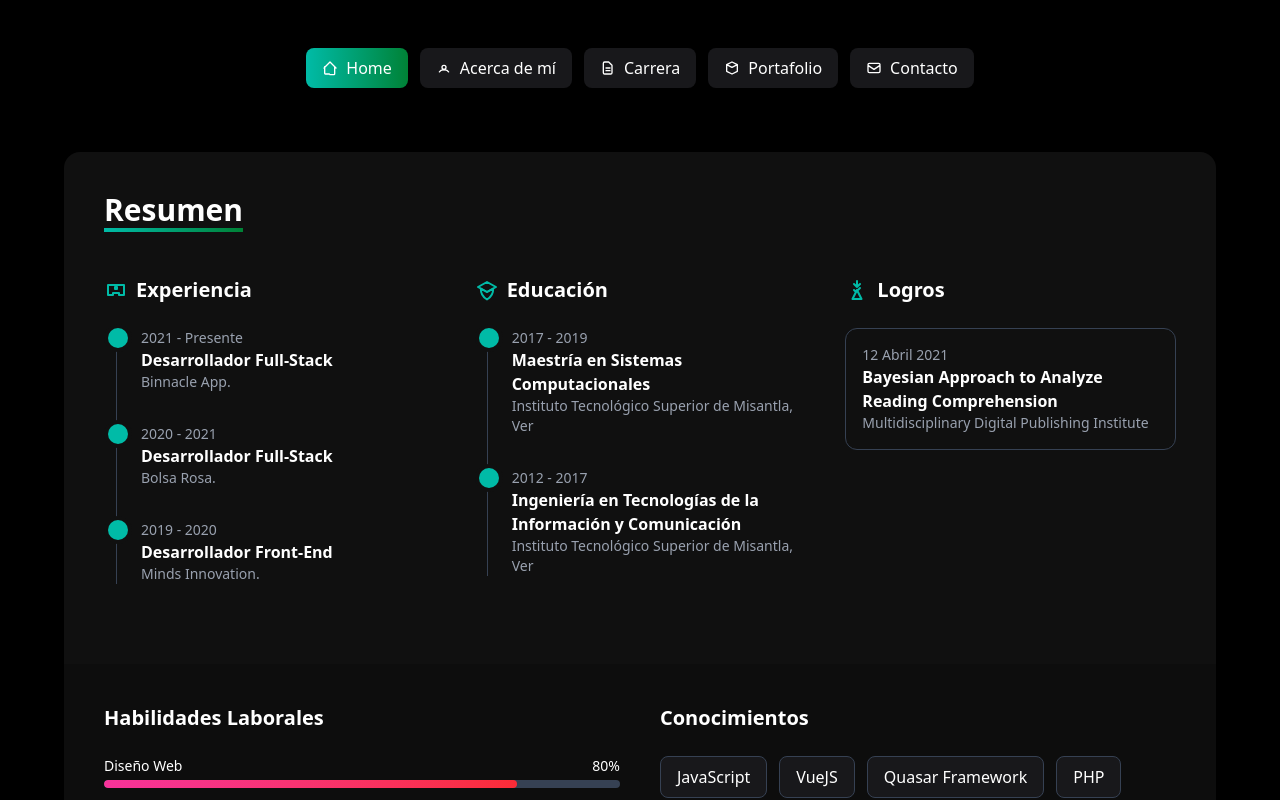
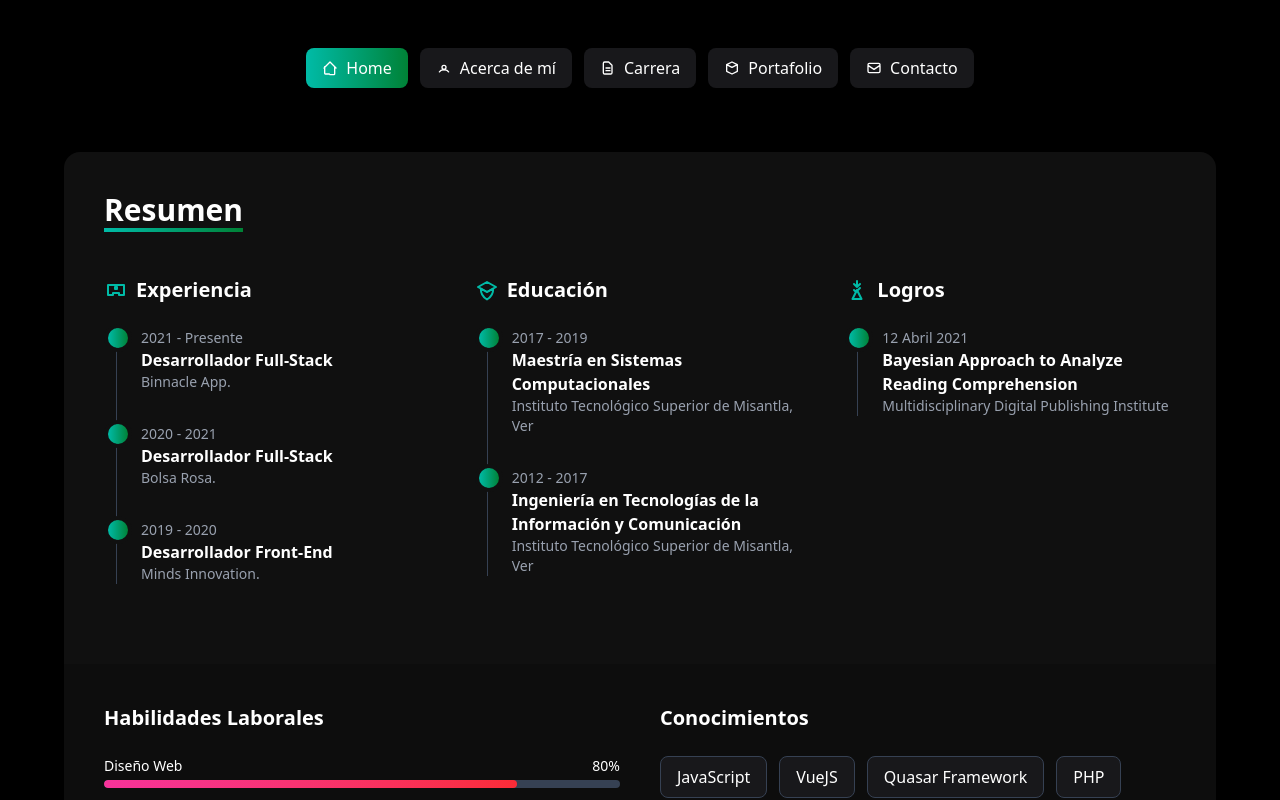
Before and after one commit to UlisesMercer9/myceliumDev, a Vue app: page /resume in a window 1280 px wide. Shown: the top 800 px of the page. Built offline with nearby package versions, Linux system fonts and the light colour scheme.

Commit message:
fix: fix award

```diff
--- a/src/views/Resume.vue
+++ b/src/views/Resume.vue
@@ -33,7 +33,7 @@
                 class="mb-8 ml-6"
               >
                 <span
-                  class="absolute -left-[9px] flex items-center justify-center w-5 h-5 bg-teal-500 rounded-full ring-4 ring-[#101010]"
+                  class="absolute -left-[9px] flex items-center justify-center w-5 h-5 bg-gradient-to-r from-teal-500 to-green-700 rounded-full ring-4 ring-[#101010]"
                 ></span>
                 <p class="text-gray-400 text-sm">{{ job.period }}</p>
                 <h4 class="font-bold text-white">{{ job.role }}</h4>
@@ -60,7 +60,7 @@
                 class="mb-8 ml-6"
               >
                 <span
-                  class="absolute -left-[9px] flex items-center justify-center w-5 h-5 bg-teal-500 rounded-full ring-4 ring-[#101010]"
+                  class="absolute -left-[9px] flex items-center justify-center w-5 h-5 bg-gradient-to-r from-teal-500 to-green-700 rounded-full ring-4 ring-[#101010]"
                 ></span>
                 <p class="text-gray-400 text-sm">{{ edu.period }}</p>
                 <h4 class="font-bold text-white">{{ edu.degree }}</h4>
@@ -78,11 +78,15 @@
               </svg>
               Logros
             </h3>
+            <div class="relative border-l border-gray-700 ml-3">
               <div
                 v-for="(award, index) in awards"
                 :key="index"
-              class="p-4 mb-6 rounded-xl border border-gray-700 hover:border-teal-500 transition-colors duration-300"
+                class="mb-8 ml-6"
               >
+                <span
+                  class="absolute -left-[9px] flex items-center justify-center w-5 h-5 bg-gradient-to-r from-teal-500 to-green-700 rounded-full ring-4 ring-[#101010]"
+                ></span>
                 <p class="text-gray-400 text-sm">{{ award.date }}</p>
                 <h4 class="font-bold text-white">
                   <a :href="award.link" target="_blank" class="hover:text-teal-400 transition-colors">
@@ -90,6 +94,7 @@
                   </a>
                 </h4>
                 <p class="text-gray-400 text-sm">{{ award.org }}</p>
+              </div>
             </div>
           </div>
         </div>
```
Lines whose indentation alone changed are shown as unchanged.
